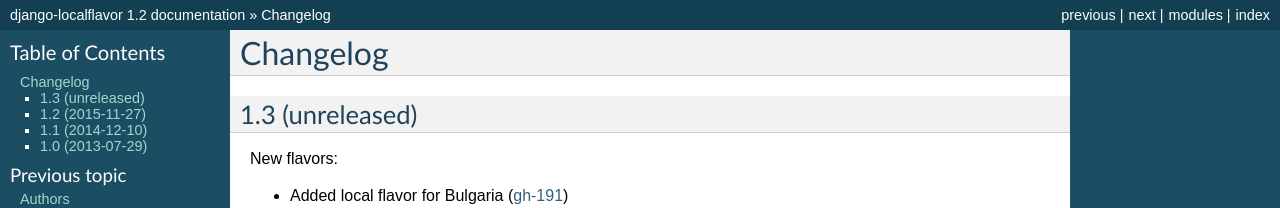
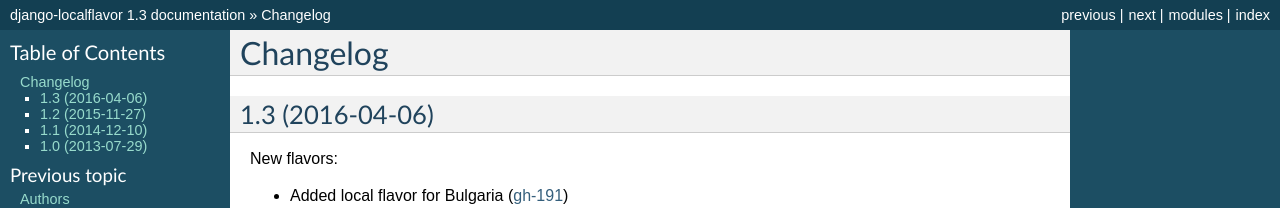
Before and after one commit to django/django-localflavor, a Sphinx documentation site: the page built from docs/changelog.rst, in a window 1280 px wide and 900 px high. Shown: the top 208 px of the window. Built offline with Sphinx 7.4.7, drawn with Linux system fonts in a browser that asks for light colours; some of the changed text lies outside the part shown.

Commit message:
Bump version to 1.3.

```diff
--- a/README.rst
+++ b/README.rst
@@ -33,6 +33,8 @@
 You're encouraged to use the latest version of this package unless you need
 support for an unsupported version of Django.
 
+**2016-04-06 - 1.3**: Django 1.7 - 1.9
+
 **2015-11-27 - 1.2**: Django 1.5 - 1.9
 
 **2014-12-10 - 1.1**: Django 1.5 - 1.7
--- a/docs/changelog.rst
+++ b/docs/changelog.rst
@@ -1,7 +1,7 @@
 Changelog
 =========
 
-1.3   (unreleased)
+1.3   (2016-04-06)
 ------------------
 
 New flavors:
--- a/localflavor/__init__.py
+++ b/localflavor/__init__.py
@@ -1 +1 @@
-__version__ = '1.2'
+__version__ = '1.3'
```
